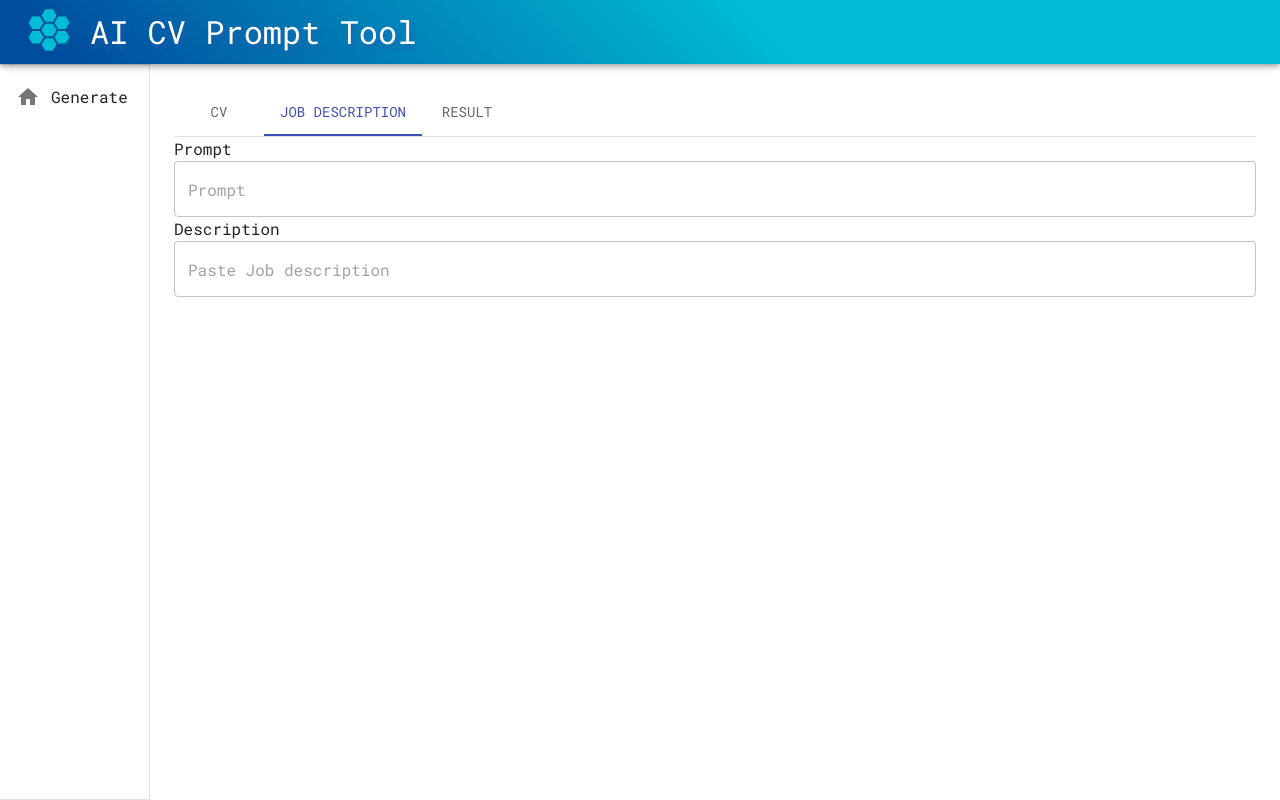
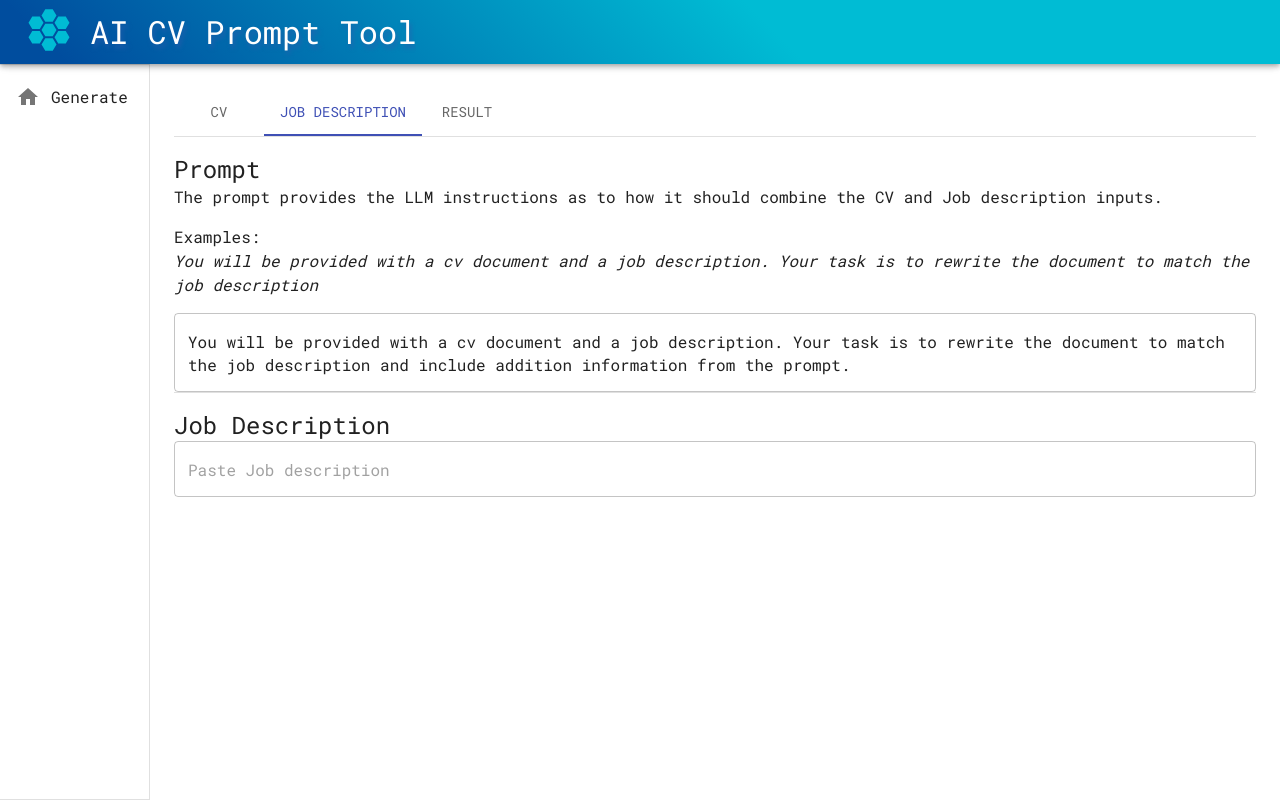
Before and after one commit to tobycatlin/aiprompt, a Next.js app: page /doc in a window 1280 px wide. Both pictures are taken after a click on the tab "JOB DESCRIPTION". Built offline with nearby package versions, Linux system fonts and the light colour scheme.

Commit message:
Add some description text

```diff
--- a/app/api/ai/route.js
+++ b/app/api/ai/route.js
@@ -4,11 +4,11 @@ export async function POST(request) {
   const body = await request.json();
   const { prompt, context, baseCV } = body;
   // console.log("request", prompt, context, baseCV);
-  const promptWithContext = `You will be provided with a cv document and a job description. Your task is to rewrite the document to match the job description and include addition information from the prompt. \n
-                              return response in markdown format \n
+  const promptWithContext = `Prompt:${prompt} \n
                               CV document """${baseCV}"""\n
                               Job description """${context}"""\n
-                              Prompt:${prompt}`;
+                              return response in markdown format \n
+                              `;
 
   const completion = await openai.chat.completions.create({
     messages: [{ role: "system", content: promptWithContext }],
--- a/app/doc/page.js
+++ b/app/doc/page.js
@@ -1,13 +1,22 @@
 "use client";
 import { useState, useEffect } from "react";
 
-import { Box, Typography, TextField, Grid, Paper } from "@mui/material";
+import {
+  Divider,
+  Box,
+  Typography,
+  TextField,
+  Grid,
+  Paper,
+} from "@mui/material";
 import ReactMarkdown from "react-markdown";
 import TabSet from "../components/TabSet";
 import Button from "@mui/material/Button";
 
 export default function Home() {
-  const [prompt, setPrompt] = useState("");
+  const [prompt, setPrompt] = useState(
+    "You will be provided with a cv document and a job description. Your task is to rewrite the document to match the job description and include addition information from the prompt."
+  );
   const [baseCV, setBaseCV] = useState("");
   const [context, setContext] = useState("");
   const [message, setMessage] = useState("");
@@ -86,6 +95,10 @@ export default function Home() {
       label: "CV",
       component: (
         <>
+          <Typography variant="h5" gutterBottom>
+            CV
+          </Typography>
+
           <TextField
             value={baseCV}
             multiline
@@ -102,7 +115,27 @@ export default function Home() {
       label: "Job Description",
       component: (
         <>
-          <Typography>Prompt</Typography>
+          <Typography
+            variant="h5"
+            sx={{
+              mt: 2,
+            }}
+          >
+            Prompt
+          </Typography>
+          <Typography variant="body">
+            The prompt provides the LLM instructions as to how it should combine
+            the CV and Job description inputs.
+            <p>
+              Examples: <br />
+              <i>
+                You will be provided with a cv document and a job description.
+                Your task is to rewrite the document to match the job
+                description
+              </i>
+            </p>
+          </Typography>
+
           <TextField
             value={prompt}
             multiline
@@ -112,7 +145,17 @@ export default function Home() {
             sx={textboxStyle}
             onChange={handlePromptChange}
           />
-          <Typography>Description</Typography>
+          <Divider />
+
+          <Typography
+            variant="h5"
+            sx={{
+              mt: 2,
+            }}
+          >
+            Job Description
+          </Typography>
+
           <TextField
             value={context}
             multiline
```
